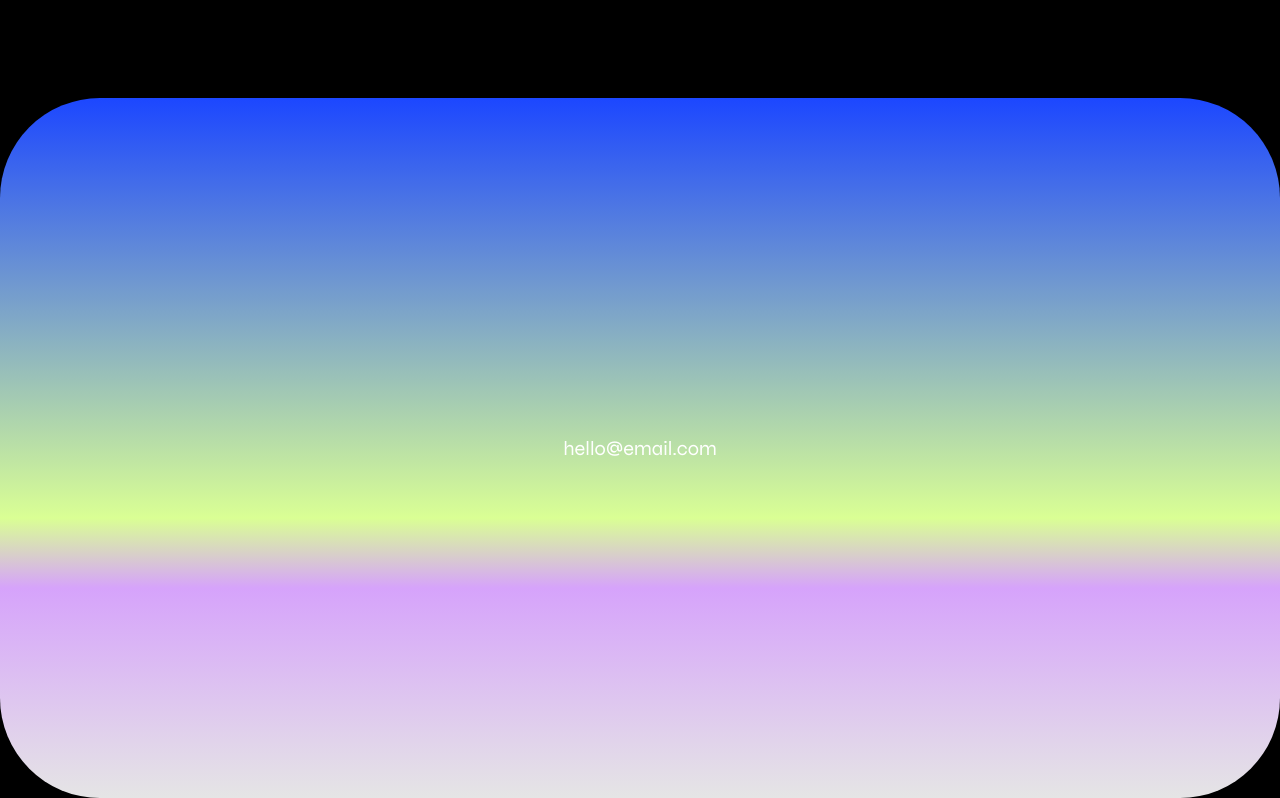
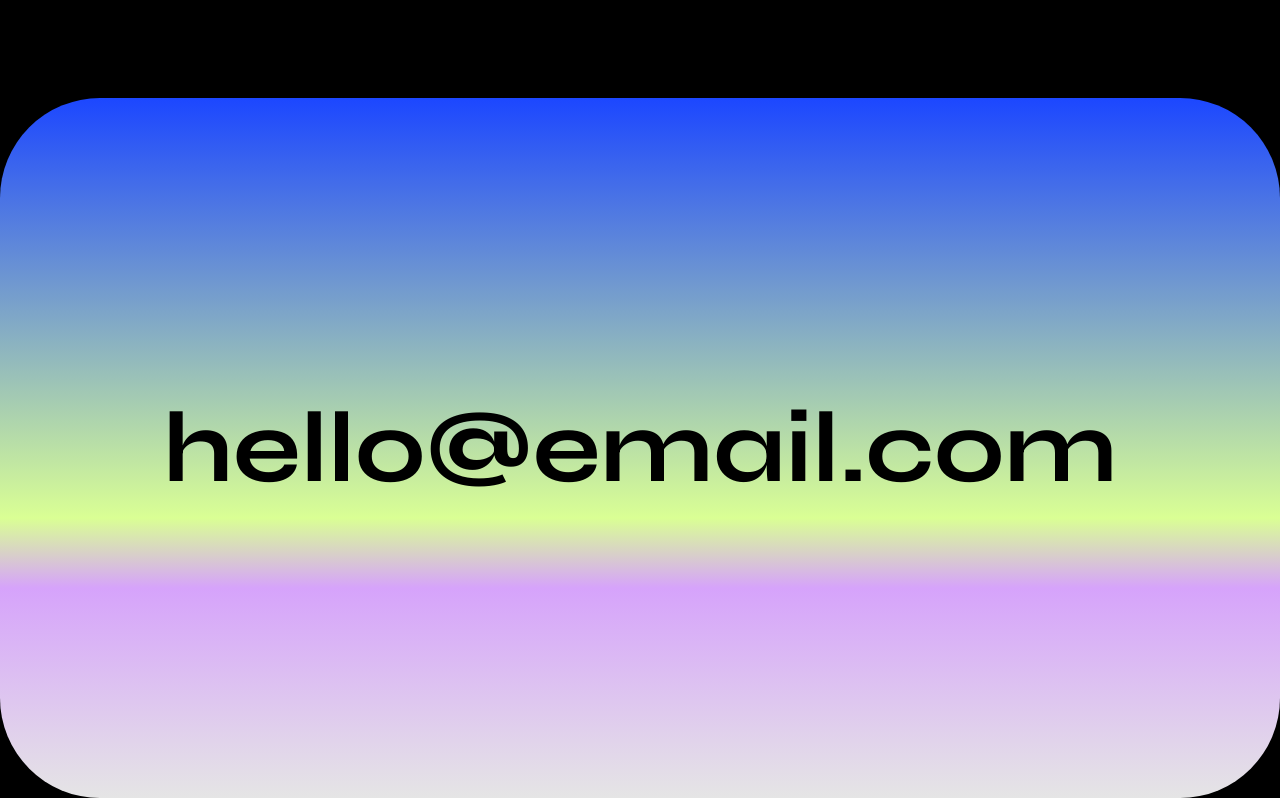
Before and after one commit to YakeDev/Creative-Web-Portfolio, a plain HTML site: page index.html in a window 1280 px wide. Shown: the part 3102-3900 px from the top of the page. Drawn offline with nearby package versions, Linux system fonts and the light colour scheme.

Commit message:
Correction de l'affichage du mail de contact

```diff
--- a/css/style.css
+++ b/css/style.css
@@ -253,7 +253,7 @@ section.contact {
   /* mix-blend-mode: difference; */
 }
 
-scrol section.contact a {
+section.contact a {
   font-size: 100px;
   color: #000;
   font-weight: bold;
```
